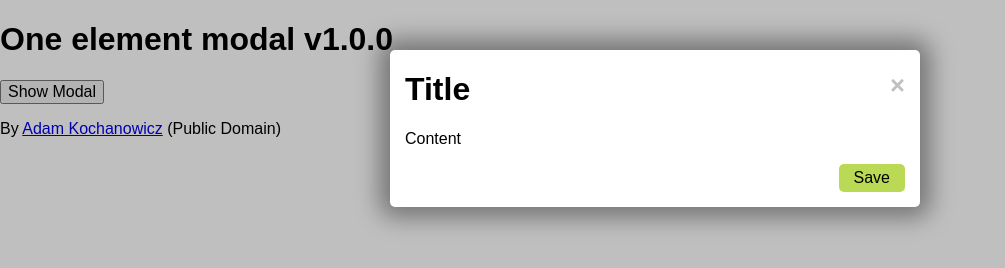
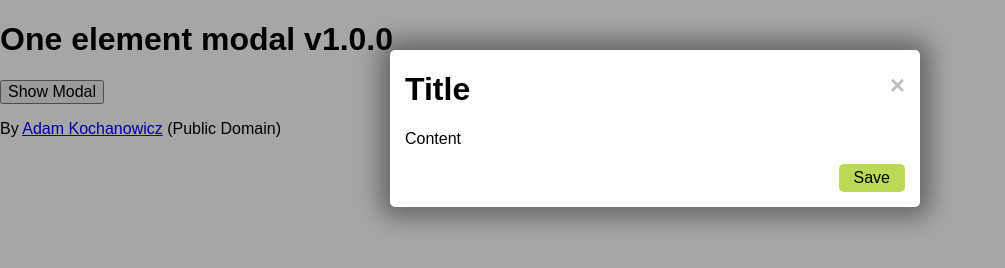
Before and after one commit to adamjgrant/kickstart-modal, a plain HTML site: page index.html in a window 1280 px wide. Both pictures are taken after a click on the button "Show Modal". Shown: the whole page, without its empty margins (0-1005 px from the left). Drawn offline with nearby package versions, Linux system fonts and the light colour scheme.

```diff
--- a/sem-modal.css
+++ b/sem-modal.css
@@ -37,7 +37,7 @@
   padding: 15px;
   padding-top: 0px;
   position: fixed;
-  outline: 9999px solid rgba(0,0,0,0.25);
+  outline: 9999px solid rgba(0,0,0,0.35);
   -webkit-border-radius: 5px;
   border-radius: 5px;
   -webkit-animation-duration: 0.25s;
```
Also changed, not shown: README.md.
